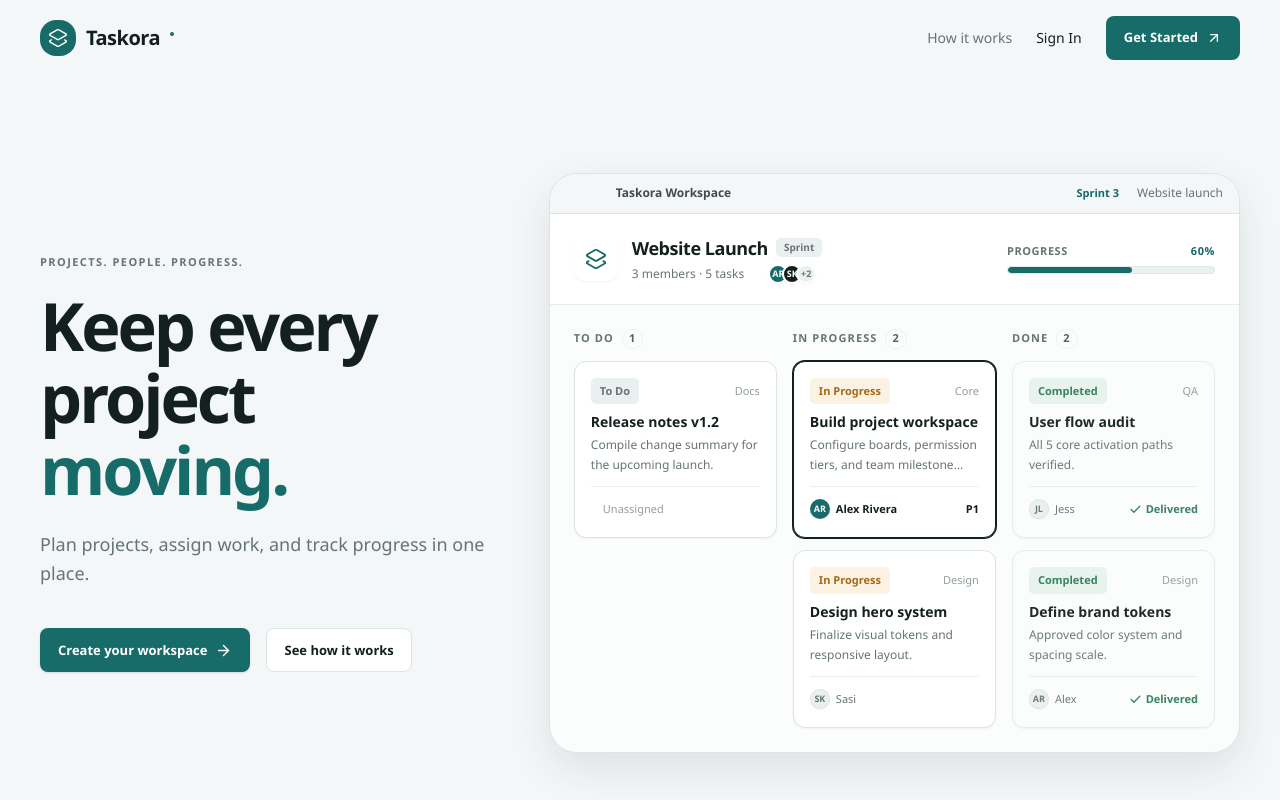
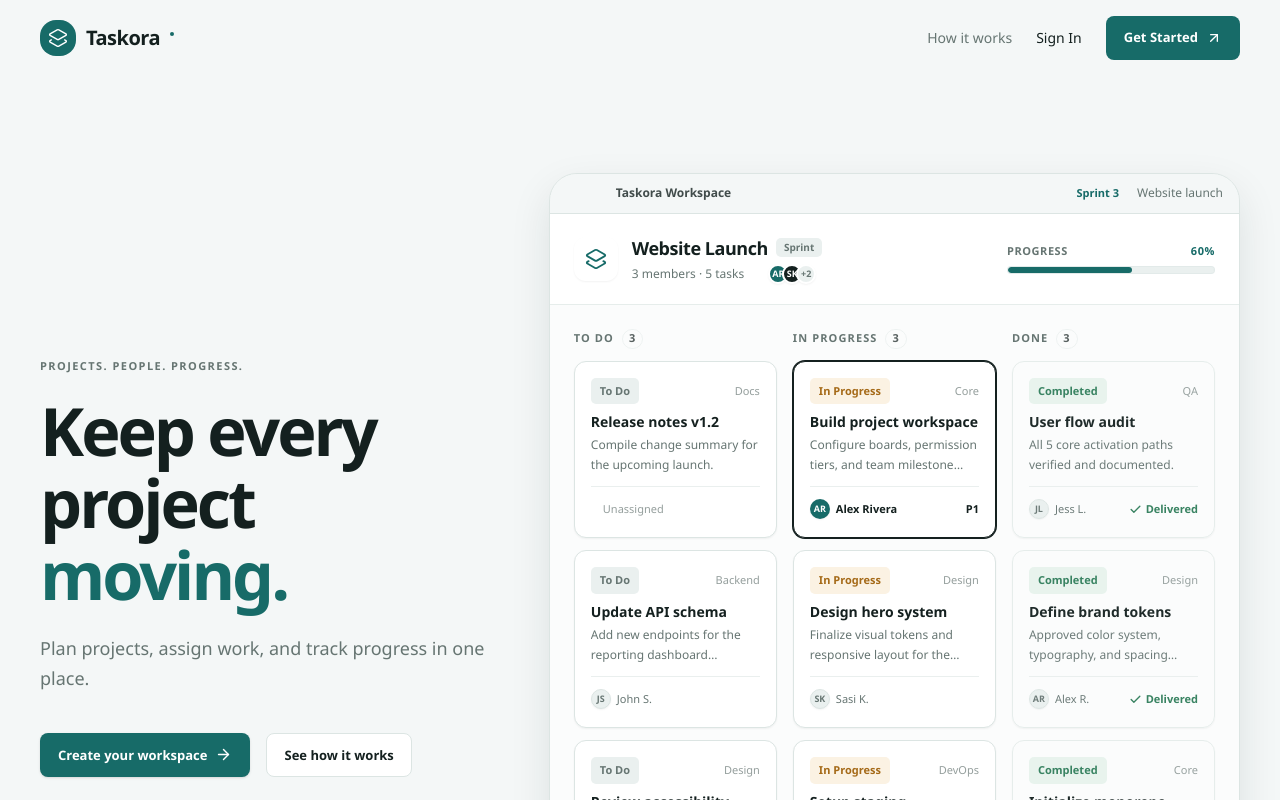
Before and after one commit to kumarnallana/Taskora-Project-Management, a Next.js app: page / in a window 1280 px wide. Shown: the top 800 px of the page. Built offline with nearby package versions, Linux system fonts and the light colour scheme.

Commit message:
design(marketing): populate workspace preview to eliminate layout gaps and resolve framer-motion errors

```diff
--- a/src/components/marketing/MarketingExperience.tsx
+++ b/src/components/marketing/MarketingExperience.tsx
@@ -206,7 +206,7 @@ function ProductWorkspacePreview() {
       <div className="sm:hidden flex border-b border-line bg-surface-muted/30 p-1.5 gap-1 text-xs">
         {(["TODO", "IN_PROGRESS", "DONE"] as const).map((col) => {
           const label = col === "TODO" ? "To Do" : col === "IN_PROGRESS" ? "In Progress" : "Done";
-          const count = col === "TODO" ? 1 : 2;
+          const count = 3;
           const isActive = mobileColumn === col;
           return (
             <button
@@ -229,12 +229,28 @@ function ProductWorkspacePreview() {
       {/* Mobile Single Column Content */}
       <div className="sm:hidden p-4 bg-canvas/40 min-h-[290px] flex flex-col gap-3">
         {mobileColumn === "TODO" && (
+          <>
             <WorkspaceTaskCard
               status="TODO"
               title="Release notes v1.2"
               desc="Compile change summary for the upcoming launch."
               tag="Docs"
             />
+            <WorkspaceTaskCard
+              status="TODO"
+              title="Update API schema"
+              desc="Add new endpoints for the reporting dashboard integration."
+              tag="Backend"
+              assignee={{ initials: "JS", name: "John S." }}
+            />
+            <WorkspaceTaskCard
+              status="TODO"
+              title="Review accessibility"
+              desc="Ensure color contrast meets WCAG AA standards across the app."
+              tag="Design"
+              priority="P2"
+            />
+          </>
         )}
         {mobileColumn === "IN_PROGRESS" && (
           <>
@@ -250,9 +266,16 @@ function ProductWorkspacePreview() {
             <WorkspaceTaskCard
               status="IN_PROGRESS"
               title="Design hero system"
-              desc="Finalize visual tokens and responsive layout."
+              desc="Finalize visual tokens and responsive layout for the landing page."
               tag="Design"
-              assignee={{ initials: "SK", name: "Sasi" }}
+              assignee={{ initials: "SK", name: "Sasi K." }}
+            />
+            <WorkspaceTaskCard
+              status="IN_PROGRESS"
+              title="Setup staging environment"
+              desc="Provision database and cache clusters for beta testing."
+              tag="DevOps"
+              assignee={{ initials: "TC", name: "Tom C." }}
             />
           </>
         )}
@@ -261,17 +284,25 @@ function ProductWorkspacePreview() {
             <WorkspaceTaskCard
               status="DONE"
               title="User flow audit"
-              desc="All 5 core activation paths verified."
+              desc="All 5 core activation paths verified and documented."
               tag="QA"
-              assignee={{ initials: "JL", name: "Jess" }}
+              assignee={{ initials: "JL", name: "Jess L." }}
               isCompleted
             />
             <WorkspaceTaskCard
               status="DONE"
               title="Define brand tokens"
-              desc="Approved color system and spacing scale."
+              desc="Approved color system, typography, and spacing scale."
               tag="Design"
-              assignee={{ initials: "AR", name: "Alex" }}
+              assignee={{ initials: "AR", name: "Alex R." }}
+              isCompleted
+            />
+            <WorkspaceTaskCard
+              status="DONE"
+              title="Initialize monorepo"
+              desc="Set up Next.js frontend and Express backend workspaces."
+              tag="Core"
+              assignee={{ initials: "JS", name: "John S." }}
               isCompleted
             />
           </>
@@ -285,7 +316,7 @@ function ProductWorkspacePreview() {
           <h3 className="flex items-center gap-2 text-[11px] font-bold tracking-widest text-muted uppercase">
             <span>To Do</span>
             <span className="flex h-5 min-w-[20px] items-center justify-center rounded-full bg-surface text-ink px-1.5 opacity-70 border border-line/60">
-              1
+              3
             </span>
           </h3>
           <WorkspaceTaskCard
@@ -294,6 +325,20 @@ function ProductWorkspacePreview() {
             desc="Compile change summary for the upcoming launch."
             tag="Docs"
           />
+          <WorkspaceTaskCard
+            status="TODO"
+            title="Update API schema"
+            desc="Add new endpoints for the reporting dashboard integration."
+            tag="Backend"
+            assignee={{ initials: "JS", name: "John S." }}
+          />
+          <WorkspaceTaskCard
+            status="TODO"
+            title="Review accessibility"
+            desc="Ensure color contrast meets WCAG AA standards across the app."
+            tag="Design"
+            priority="P2"
+          />
         </div>
 
         {/* Column 2: IN PROGRESS */}
@@ -301,7 +346,7 @@ function ProductWorkspacePreview() {
           <h3 className="flex items-center gap-2 text-[11px] font-bold tracking-widest text-muted uppercase">
             <span>In Progress</span>
             <span className="flex h-5 min-w-[20px] items-center justify-center rounded-full bg-surface text-ink px-1.5 opacity-70 border border-line/60">
-              2
+              3
             </span>
           </h3>
           <WorkspaceTaskCard
@@ -316,9 +361,16 @@ function ProductWorkspacePreview() {
           <WorkspaceTaskCard
             status="IN_PROGRESS"
             title="Design hero system"
-            desc="Finalize visual tokens and responsive layout."
+            desc="Finalize visual tokens and responsive layout for the landing page."
             tag="Design"
-            assignee={{ initials: "SK", name: "Sasi" }}
+            assignee={{ initials: "SK", name: "Sasi K." }}
+          />
+          <WorkspaceTaskCard
+            status="IN_PROGRESS"
+            title="Setup staging environment"
+            desc="Provision database and cache clusters for beta testing."
+            tag="DevOps"
+            assignee={{ initials: "TC", name: "Tom C." }}
           />
         </div>
 
@@ -327,23 +379,31 @@ function ProductWorkspacePreview() {
           <h3 className="flex items-center gap-2 text-[11px] font-bold tracking-widest text-muted uppercase">
             <span>Done</span>
             <span className="flex h-5 min-w-[20px] items-center justify-center rounded-full bg-surface text-ink px-1.5 opacity-70 border border-line/60">
-              2
+              3
             </span>
           </h3>
           <WorkspaceTaskCard
             status="DONE"
             title="User flow audit"
-            desc="All 5 core activation paths verified."
+            desc="All 5 core activation paths verified and documented."
             tag="QA"
-            assignee={{ initials: "JL", name: "Jess" }}
+            assignee={{ initials: "JL", name: "Jess L." }}
             isCompleted
           />
           <WorkspaceTaskCard
             status="DONE"
             title="Define brand tokens"
-            desc="Approved color system and spacing scale."
+            desc="Approved color system, typography, and spacing scale."
             tag="Design"
-            assignee={{ initials: "AR", name: "Alex" }}
+            assignee={{ initials: "AR", name: "Alex R." }}
+            isCompleted
+          />
+          <WorkspaceTaskCard
+            status="DONE"
+            title="Initialize monorepo"
+            desc="Set up Next.js frontend and Express backend workspaces."
+            tag="Core"
+            assignee={{ initials: "JS", name: "John S." }}
             isCompleted
           />
         </div>
```
Lines whose indentation alone changed are shown as unchanged.
